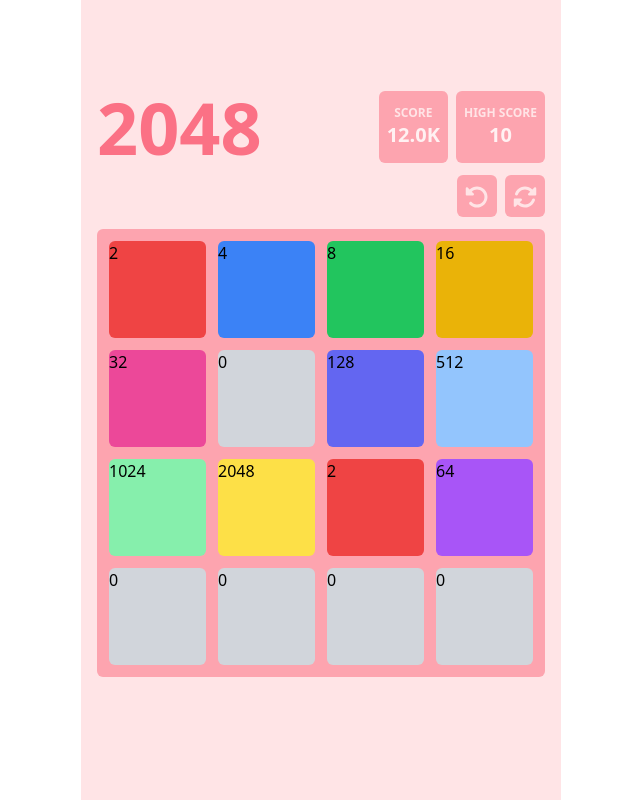
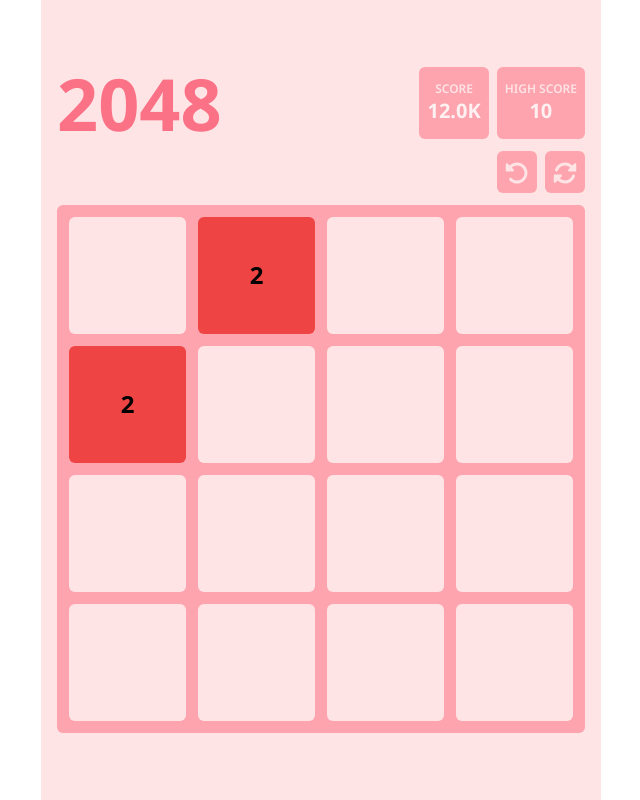
Before and after one commit to luongductrong/game-2048, a React (Vite) app in the folder game-2048/: page / in a window 1280 px wide. Shown: the whole page, without its empty margins (319-959 px from the left). Built offline with nearby package versions, Linux system fonts and the light colour scheme.

Commit message:
Update: handle main logic

```diff
--- a/game-2048/src/App.tsx
+++ b/game-2048/src/App.tsx
@@ -2,16 +2,69 @@
 import Grid from "./components/Grid";
 import Score from "./components/Score";
 import Buttons from "./components/Buttons";
+import { newGame, moveUp, moveDown, moveLeft, moveRight } from "./handlers";
 
-const gridMatrix = [
-  [2, 4, 8, 16],
-  [32, 0, 128, 512],
-  [1024, 2048, 2, 64],
-  [0, 0, 0, 0],
-];
+// const gridMatrix = [
+//   [2, 4, 8, 16],
+//   [32, 0, 128, 512],
+//   [1024, 2048, 2, 64],
+//   [0, 0, 0, 0],
+// ];
 
 function App() {
   const [isLandscape, setIsLandscape] = React.useState<boolean>(false);
+  const [gridMatrix, setGridMatrix] = React.useState<number[][]>(newGame());
+  const oldGridMatrix = React.useRef<number[][]>(gridMatrix);
+
+  React.useEffect(() => {
+    const handleKeyDown = (e: KeyboardEvent) => {
+      switch (e.key) {
+        case "ArrowUp":
+        case "w":
+        case "W":
+          console.log("up");
+          setGridMatrix((prevMatrix) => {
+            const newMatrix = moveUp(prevMatrix);
+            oldGridMatrix.current = prevMatrix;
+            return newMatrix;
+          });
+          break;
+        case "ArrowDown":
+        case "s":
+        case "S":
+          console.log("down");
+          setGridMatrix((prevMatrix) => {
+            const newMatrix = moveDown(prevMatrix);
+            oldGridMatrix.current = prevMatrix;
+            return newMatrix;
+          });
+          break;
+        case "ArrowLeft":
+        case "a":
+        case "A":
+          console.log("left");
+          setGridMatrix((prevMatrix) => {
+            const newMatrix = moveLeft(prevMatrix);
+            oldGridMatrix.current = prevMatrix;
+            return newMatrix;
+          });
+          break;
+        case "ArrowRight":
+        case "d":
+        case "D":
+          console.log("right");
+          setGridMatrix((prevMatrix) => {
+            const newMatrix = moveRight(prevMatrix);
+            oldGridMatrix.current = prevMatrix;
+            return newMatrix;
+          });
+          break;
+      }
+    };
+
+    window.addEventListener("keydown", handleKeyDown);
+    return () => window.removeEventListener("keydown", handleKeyDown);
+  }, []);
 
   React.useEffect(() => {
     const handleResize = () => {
@@ -32,13 +85,16 @@
     <div className="flex justify-center h-screen">
       <div
         className={`container flex flex-col justify-center px-4 ${
-          !isLandscape ? "w-screen h-full" : "w-[60vh] h-full"
+          !isLandscape ? "w-screen h-full" : "w-[70vh] h-full"
         } bg-rose-100`}
       >
         <Score score={12000} hightScore={10} />
-        <Buttons onUndo={() => {}} onNewGame={() => {}} />
+        <Buttons
+          onUndo={() => setGridMatrix(oldGridMatrix.current)}
+          onNewGame={() => setGridMatrix(newGame())}
+        />
         <Grid gridMatrix={gridMatrix} />
-        <div className="py-4"></div>
+        {!isLandscape && <div className="py-4"></div>}
       </div>
     </div>
   );
--- a/game-2048/src/components/Grid.tsx
+++ b/game-2048/src/components/Grid.tsx
@@ -16,7 +16,7 @@
       case 128:
         return "bg-indigo-500";
       case 256:
-        return "bg-red-300";
+        return "bg-red-600";
       case 512:
         return "bg-blue-300";
       case 1024:
@@ -24,7 +24,7 @@
       case 2048:
         return "bg-yellow-300";
       default:
-        return "bg-gray-300";
+        return "bg-rose-100";
     }
   };
   return (
@@ -33,9 +33,11 @@
         row.map((cell, cellIndex) => (
           <div
             key={`${rowIndex}-${cellIndex}`}
-            className={`${getCellColor(cell)} w-full aspect-square rounded-md`}
+            className={`${getCellColor(
+              cell
+            )} w-full aspect-square rounded-md flex items-center justify-center text-2xl font-bold`}
           >
-            {cell}
+            {cell > 0 ? cell : null}
           </div>
         ))
       )}
--- a/game-2048/src/handlers/index.ts
+++ b/game-2048/src/handlers/index.ts
@@ -0,0 +1,181 @@
+const randomInt = (min: number, max: number) => {
+  return Math.floor(Math.random() * (max - min)) + min;
+};
+
+const newCellValue = () => {
+  return Math.random() < 0.9 ? 2 : 4;
+};
+
+const newGame = () => {
+  const cell1 = {
+    longtitue: randomInt(0, 4),
+    latitude: randomInt(0, 4),
+    value: newCellValue(),
+  };
+  let cell2 = {
+    longtitue: randomInt(0, 4),
+    latitude: randomInt(0, 4),
+    value: newCellValue(),
+  };
+
+  while (
+    cell1.longtitue === cell2.longtitue &&
+    cell1.latitude === cell2.latitude
+  ) {
+    cell2 = {
+      longtitue: randomInt(0, 4),
+      latitude: randomInt(0, 4),
+      value: newCellValue(),
+    };
+  }
+
+  const gridMatrix = [
+    [0, 0, 0, 0],
+    [0, 0, 0, 0],
+    [0, 0, 0, 0],
+    [0, 0, 0, 0],
+  ];
+
+  gridMatrix[cell1.latitude][cell1.longtitue] = cell1.value;
+  gridMatrix[cell2.latitude][cell2.longtitue] = cell2.value;
+  return gridMatrix;
+};
+
+const isGameOver = (gridMatrix: number[][]) => {
+  for (let i = 0; i < 4; i++) {
+    for (let j = 0; j < 4; j++) {
+      if (gridMatrix[i][j] === 0) return false;
+      if (i < 3 && gridMatrix[i][j] === gridMatrix[i + 1][j]) return false;
+      if (j < 3 && gridMatrix[i][j] === gridMatrix[i][j + 1]) return false;
+    }
+  }
+  return true;
+};
+
+const isWin = (gridMatrix: number[][]) => {
+  return gridMatrix.some((row) => row.some((cell) => cell === 2048));
+};
+
+const areMatricesEqual = (matrix1: number[][], matrix2: number[][]) => {
+  return matrix1.every((row, rowIndex) =>
+    row.every((cell, colIndex) => cell === matrix2[rowIndex][colIndex])
+  );
+};
+
+const newCell = (newMatrix: number[][]) => {
+  let count = 0;
+  const cell = {
+    longitude: randomInt(0, 4),
+    latitude: randomInt(0, 4),
+    value: newCellValue(),
+  };
+  while (newMatrix[cell.latitude][cell.longitude] !== 0) {
+    cell.longitude = randomInt(0, 4);
+    cell.latitude = randomInt(0, 4);
+    count++;
+    if (count > 16) {
+      if (isGameOver(newMatrix)) {
+        console.log("Game Over");
+      }
+      return;
+    }
+  }
+  newMatrix[cell.latitude][cell.longitude] = cell.value;
+};
+
+const merge = (cells: number[], isRevest: boolean) => {
+  const result: number[] = [];
+  let skip = false;
+
+  cells
+    .filter((cell) => cell !== 0)
+    .forEach((cell, index, array) => {
+      if (skip) {
+        skip = false;
+        return;
+      } else {
+        if (cell === array[index + 1]) {
+          result.push(cell * 2);
+          skip = true;
+          return;
+        }
+        result.push(cell);
+      }
+    });
+
+  let length = result.length;
+  while (length < 4) {
+    isRevest ? result.unshift(0) : result.push(0);
+    length++;
+  }
+
+  return result;
+};
+
+const transpose = (matrix: number[][]) => {
+  return matrix[0].map((_, colIndex) => matrix.map((row) => row[colIndex]));
+};
+
+const moveUp = (gridMatrix: number[][]) => {
+  const newMatrix = transpose(gridMatrix);
+
+  newMatrix[0] = merge(newMatrix[0], false);
+  newMatrix[1] = merge(newMatrix[1], false);
+  newMatrix[2] = merge(newMatrix[2], false);
+  newMatrix[3] = merge(newMatrix[3], false);
+
+  const transposeMatrix = transpose(newMatrix);
+  if (areMatricesEqual(gridMatrix, transposeMatrix)) {
+    return gridMatrix;
+  }
+  newCell(transposeMatrix);
+  return transposeMatrix;
+};
+
+const moveDown = (gridMatrix: number[][]) => {
+  const newMatrix = transpose(gridMatrix);
+
+  newMatrix[0] = merge(newMatrix[0], true);
+  newMatrix[1] = merge(newMatrix[1], true);
+  newMatrix[2] = merge(newMatrix[2], true);
+  newMatrix[3] = merge(newMatrix[3], true);
+
+  const transposeMatrix = transpose(newMatrix);
+  if (areMatricesEqual(gridMatrix, transposeMatrix)) {
+    return gridMatrix;
+  }
+  newCell(transposeMatrix);
+  return transposeMatrix;
+};
+
+const moveLeft = (gridMatrix: number[][]) => {
+  const newMatrix = gridMatrix.map((row) => [...row]);
+
+  newMatrix[0] = merge(newMatrix[0], false);
+  newMatrix[1] = merge(newMatrix[1], false);
+  newMatrix[2] = merge(newMatrix[2], false);
+  newMatrix[3] = merge(newMatrix[3], false);
+
+  if (areMatricesEqual(gridMatrix, newMatrix)) {
+    return gridMatrix;
+  }
+  newCell(newMatrix);
+  return newMatrix;
+};
+
+const moveRight = (gridMatrix: number[][]) => {
+  const newMatrix = gridMatrix.map((row) => [...row]);
+
+  newMatrix[0] = merge(newMatrix[0], true);
+  newMatrix[1] = merge(newMatrix[1], true);
+  newMatrix[2] = merge(newMatrix[2], true);
+  newMatrix[3] = merge(newMatrix[3], true);
+
+  if (areMatricesEqual(gridMatrix, newMatrix)) {
+    return gridMatrix;
+  }
+  newCell(newMatrix);
+  return newMatrix;
+};
+
+export { newGame, moveUp, moveDown, moveLeft, moveRight, isGameOver, isWin };
--- a/game-2048/src/index.css
+++ b/game-2048/src/index.css
@@ -1,7 +1,7 @@
+@import url("https://fonts.googleapis.com/css2?family=Noto+Sans:ital,wght@0,100..900;1,100..900&display=swap");
 @tailwind base;
 @tailwind components;
 @tailwind utilities;
-@import url("https://fonts.googleapis.com/css2?family=Noto+Sans:ital,wght@0,100..900;1,100..900&display=swap");
 
 /* reset css */
 * {
--- a/game-2048/src/main.tsx
+++ b/game-2048/src/main.tsx
@@ -4,7 +4,7 @@
 import "./index.css";
 
 createRoot(document.getElementById("root")!).render(
-  <StrictMode>
-    <App />
-  </StrictMode>
+  // <StrictMode>
+  <App />
+  // </StrictMode>
 );
```
